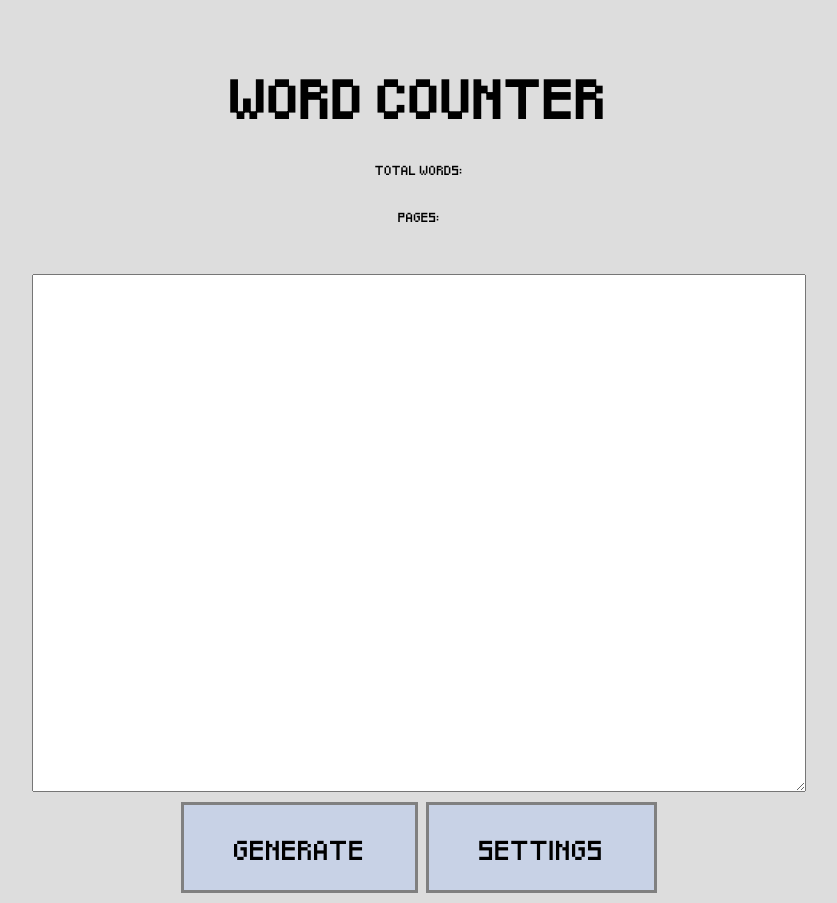
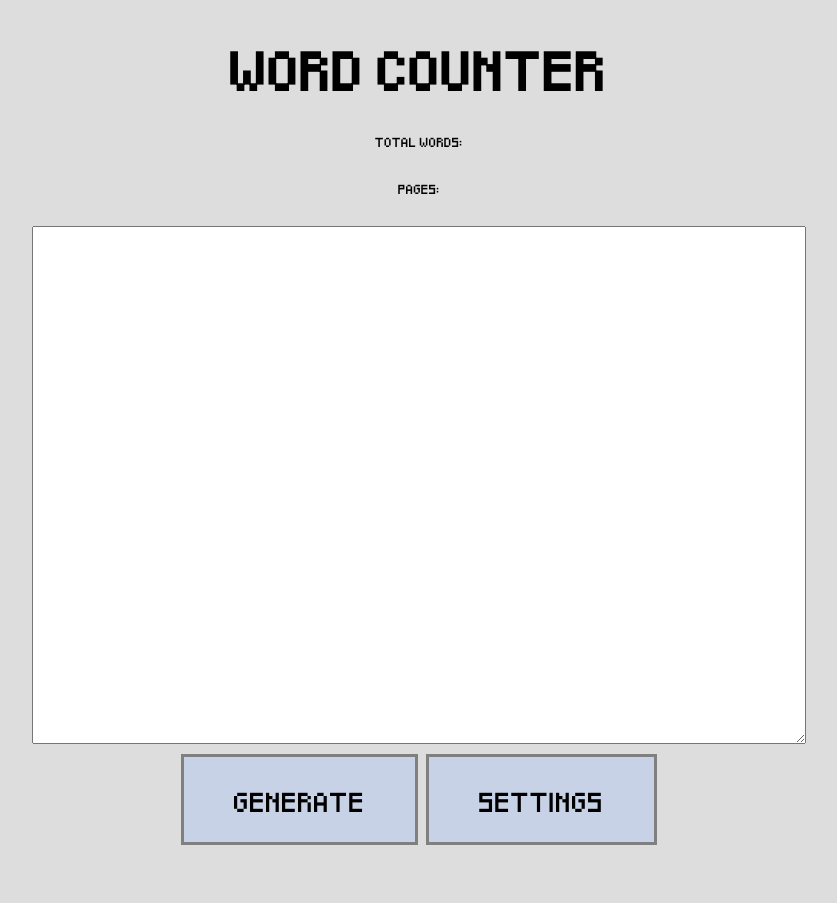
Before and after one commit to cajmorgan/wordCounter, a plain HTML site: page index.html in a window 1280 px wide. Shown: the whole page, without its empty margins (221-1058 px from the left). After the commit the page ends 855 px from the top, so only its background shows below. Drawn offline with Linux system fonts and the light colour scheme.

Commit message:
version 1.0

```diff
--- a/index.html
+++ b/index.html
@@ -7,8 +7,10 @@
     <body>
         <div class="space">
             <h1>WORD COUNTER</h1>
+            <div class="info">
             <p class="total">TOTAL WORDS: </p>
             <p class="pages">PAGES: </p>
+          </div>
         </div>
         <div class="content">
             <div class="loaderDiv">
@@ -25,7 +27,6 @@
         <button class="generate">GENERATE</button>
         <button class="settings">SETTINGS</button>
         </div>
-
         </div>
     </body>
 </html>
--- a/script.js
+++ b/script.js
@@ -42,7 +42,7 @@ function counter(value) {
     //add counter
     totalWords.textContent = defaultWords;
     countWords = array.length;
-    totalPages.textContent = "APPROXIMATELY " + (Math.round((countWords / 500) * 10) / 10) + " PAGES";
+    totalPages.textContent += " " + (Math.round((countWords / 500) * 10) / 10);
     totalWords.textContent += " " + countWords;
     array.forEach(function (currentWord, index) {
     countOfArray[index] = array.filter((v) => (v === currentWord.toLowerCase())).length;
--- a/styles.css
+++ b/styles.css
@@ -6,6 +6,7 @@ body {
   height: 100%;
   animation: gradientswiper 4s infinite;
 }
+
 @font-face {
   font-family: pixel;
   src: url("font/Pixeled.ttf");
@@ -26,10 +27,6 @@ h2,
 h3,
 p {
   font-family: pixel, sans-serif;
-}
-
-.total {
-  margin-bottom: 0;
 }
 
 .settingsPop {
@@ -91,9 +88,15 @@ p {
   font-size: 1.3vh;
 }
 .space {
-  padding: 20px;
+  padding: 0;
   text-align: center;
 }
+
+.info {
+  position: relative;
+  margin-top: 20px;
+}
+
 .content {
   display: flex;
   flex-wrap: wrap;
```
